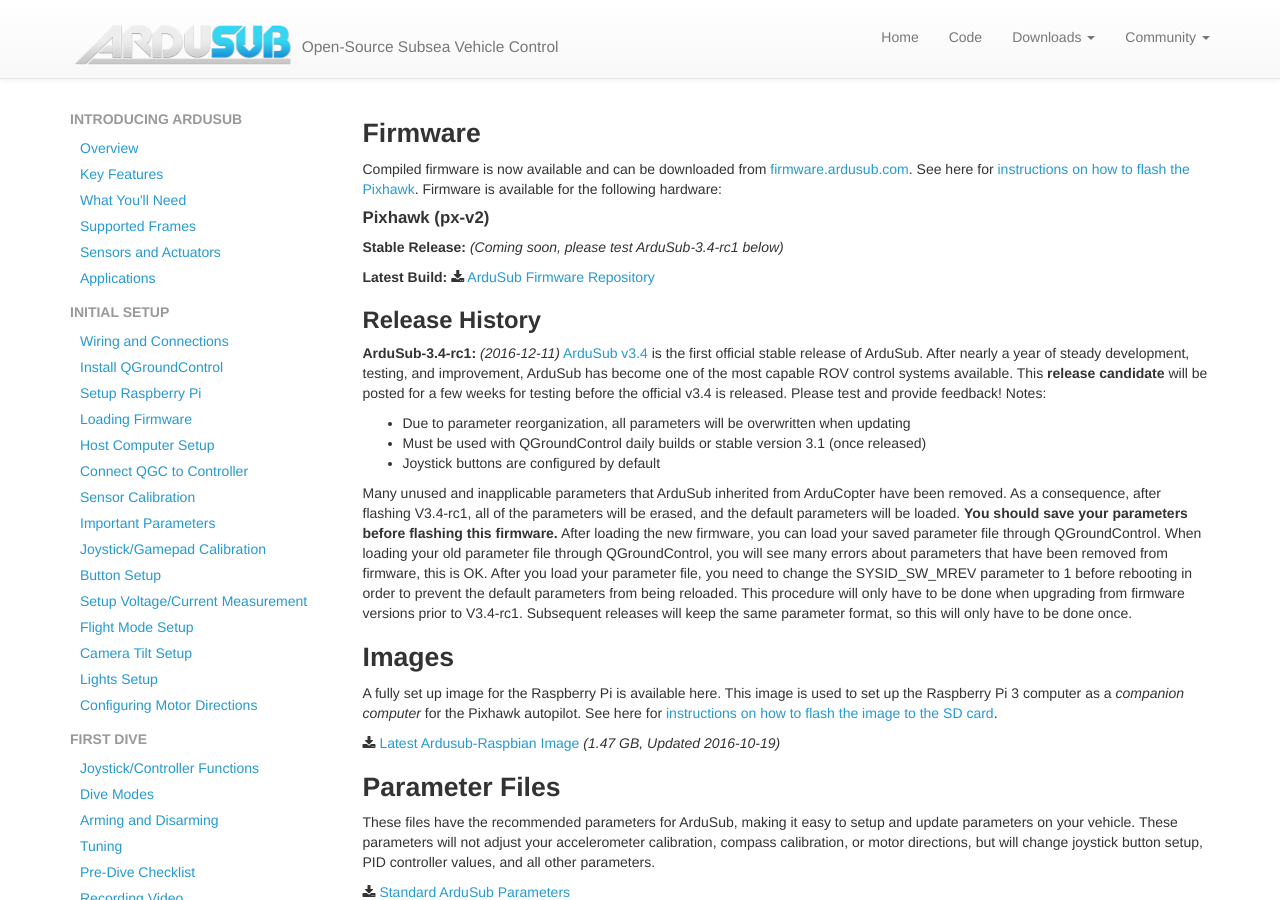
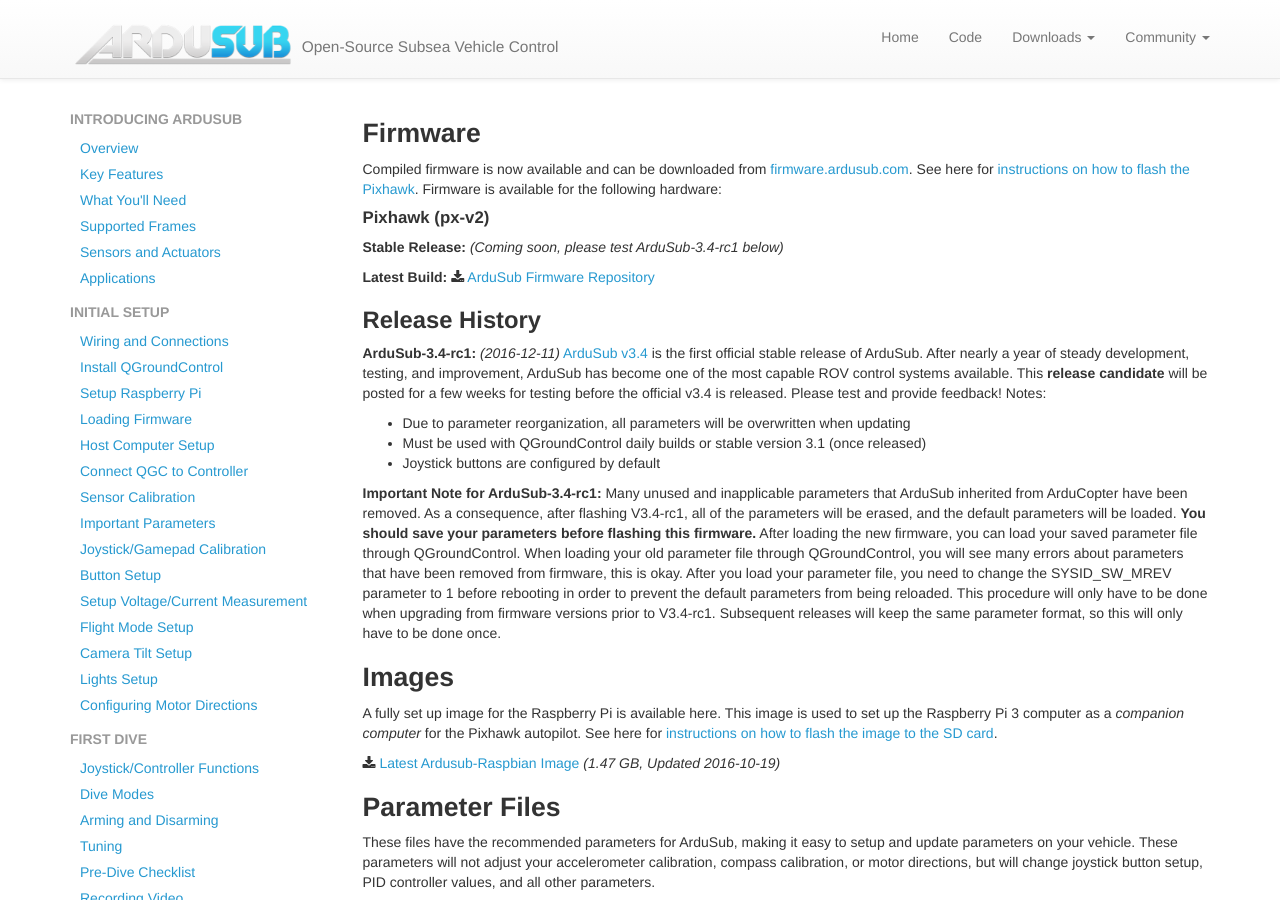
Before and after one commit to bluerobotics/retired-ardusub-docs, a Jekyll site: the page built from pages/firmware.md, in a window 1280 px wide and 900 px high. Built offline with Jekyll 4.4.1, drawn with Linux system fonts in a browser that asks for light colours; nearby versions of some CDN libraries; some web fonts are replaced; comment, search, counter and statistics services are not loaded.

Commit message:
Minor formatting change.

```diff
--- a/pages/firmware.md
+++ b/pages/firmware.md
@@ -26,7 +26,7 @@ Compiled firmware is now available and can be downloaded from [firmware.ardusub.
 - Must be used with QGroundControl daily builds or stable version 3.1 (once released)
 - Joystick buttons are configured by default
 
-Many unused and inapplicable parameters that ArduSub inherited from ArduCopter have been removed. As a consequence, after flashing V3.4-rc1, all of the parameters will be erased, and the default parameters will be loaded. **You should save your parameters before flashing this firmware.** After loading the new firmware, you can load your saved parameter file through QGroundControl. When loading your old parameter file through QGroundControl, you will see many errors about parameters that have been removed from firmware, this is OK. After you load your parameter file, you need to change the SYSID_SW_MREV parameter to 1 before rebooting in order to prevent the default parameters from being reloaded. This procedure will only have to be done when upgrading from firmware versions prior to V3.4-rc1. Subsequent releases will keep the same parameter format, so this will only have to be done once.
+**Important Note for ArduSub-3.4-rc1:** Many unused and inapplicable parameters that ArduSub inherited from ArduCopter have been removed. As a consequence, after flashing V3.4-rc1, all of the parameters will be erased, and the default parameters will be loaded. **You should save your parameters before flashing this firmware.** After loading the new firmware, you can load your saved parameter file through QGroundControl. When loading your old parameter file through QGroundControl, you will see many errors about parameters that have been removed from firmware, this is okay. After you load your parameter file, you need to change the SYSID_SW_MREV parameter to 1 before rebooting in order to prevent the default parameters from being reloaded. This procedure will only have to be done when upgrading from firmware versions prior to V3.4-rc1. Subsequent releases will keep the same parameter format, so this will only have to be done once.
 
 # Images
 
```
